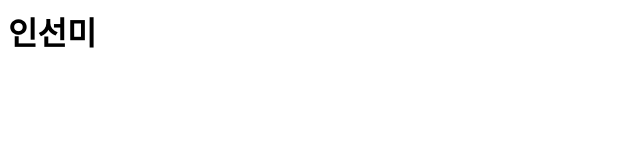
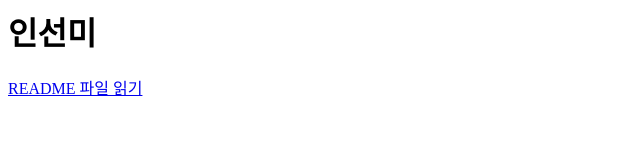
Before and after one commit to jiminxchris/myportpolio, a plain HTML site: page index.html in a window 1280 px wide. Shown: the whole page, without its empty margins (0-640 px from the left). Drawn offline with Linux system fonts and the light colour scheme.

Commit message:
Update index.html

```diff
--- a/index.html
+++ b/index.html
@@ -1 +1,2 @@
 <h1>인선미</h1>
+<a href="readme.md">README 파일 읽기</a>
```
